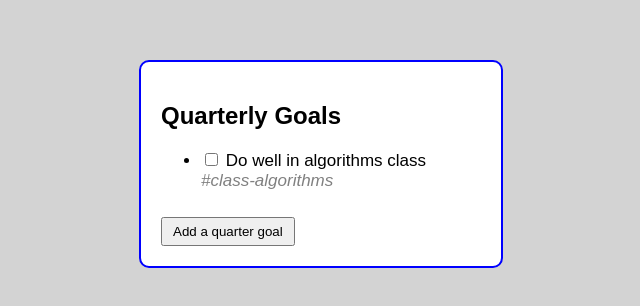
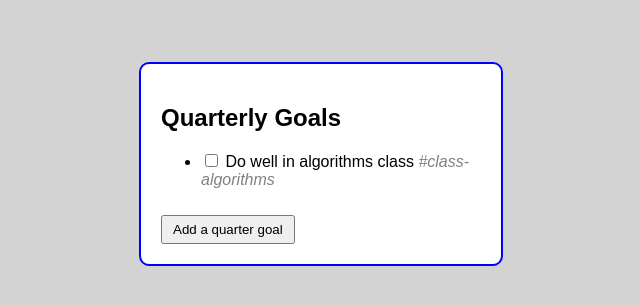
Before and after one commit to yanelli-gloria/CMPM17, a plain HTML site: page ygloria-lab3/quarterly-goals/index.html in a window 1280 px wide. Shown: the part 244-550 px from the top of the page, without its empty margins (319-959 px from the left). Drawn offline with Linux system fonts and the light colour scheme.

Commit message:
Update styles.css

```diff
--- a/ygloria-lab3/quarterly-goals/styles.css
+++ b/ygloria-lab3/quarterly-goals/styles.css
@@ -15,13 +15,8 @@ body {
     width: 320px;
 }
 
-.goal {
-    font-size: 17px;
-    margin-bottom: 10px;
-}
-
 .tag {
-    color: gray;
+    color: gray; /* Default hashtag color */
     font-style: italic;
 }
 
@@ -29,3 +24,7 @@ button {
     margin-top: 10px;
     padding: 5px 10px;
 }
+
+.tag.new {
+    color: #9b72ee;
+}
```
